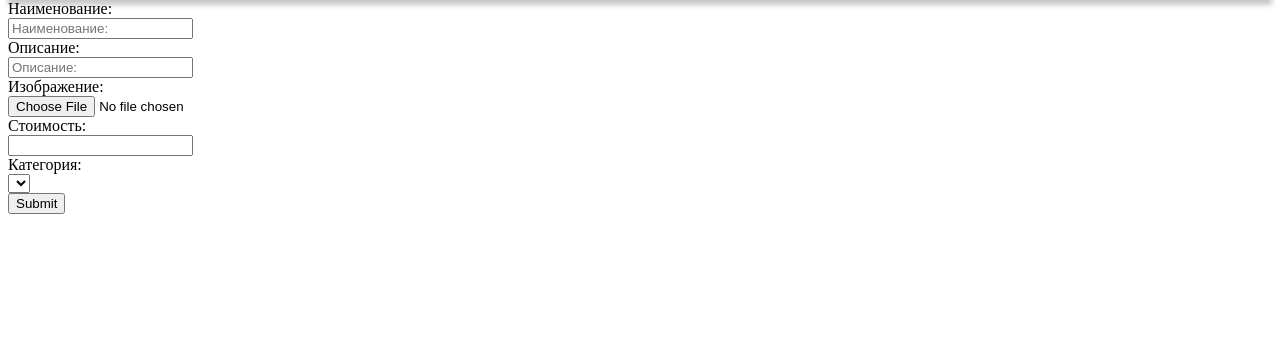
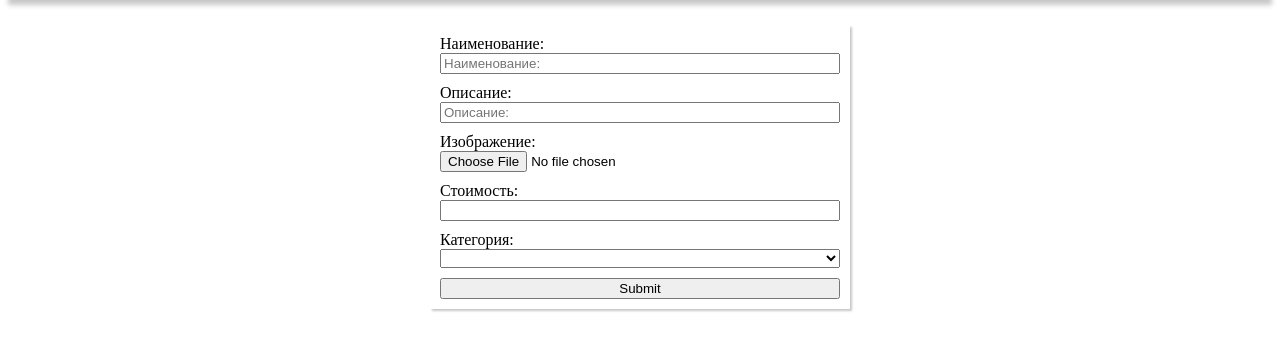
Before and after one commit to Linashihova/praktika22, an ASP.NET Core app: page /Items/Add in a window 1280 px wide. Shown: the part 68-419 px from the top of the page. Run offline with ASP.NET Core 8, Linux system fonts and the light colour scheme; data that the repository does not hold is empty.

Commit message:
Редактирование стилей для формы добавления. Шихова

```diff
--- a/Shop_Shihova/wwwroot/css/Style.css
+++ b/Shop_Shihova/wwwroot/css/Style.css
@@ -50,3 +50,22 @@
 h3 {
     margin: 0px;
 }
+
+form {
+    box-shadow: 2px 2px 2px #00000038;
+    width: 400px;
+    padding: 10px;
+    margin: 25px auto;
+}
+
+    form div {
+        margin-bottom: 10px;
+    }
+
+    form input {
+        width: -webkit-fill-available;
+    }
+
+    form select {
+        width: -webkit-fill-available;
+    }
```
